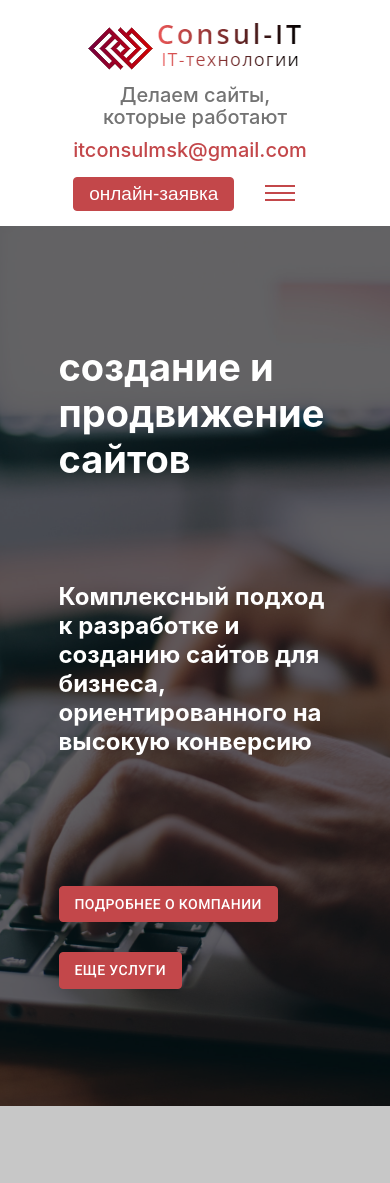
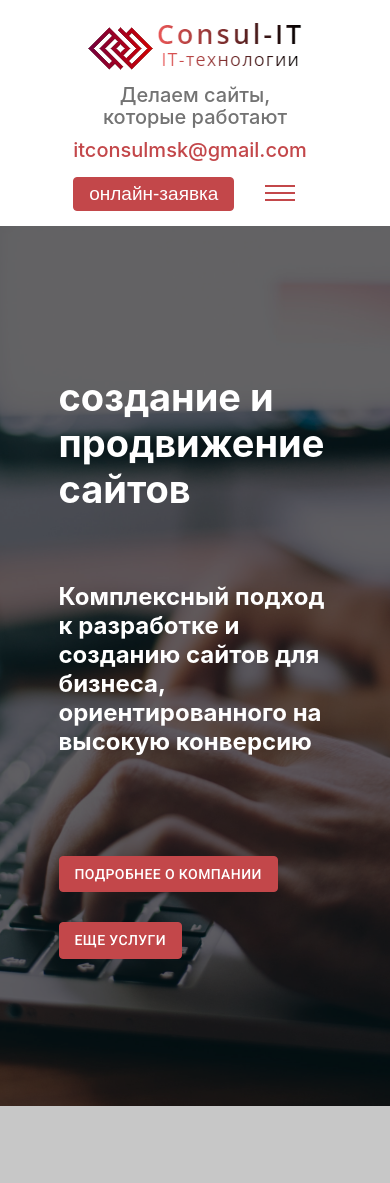
Before and after one commit to itopweb11/it_company, a React (Create React App) app: page / in a window 390 px wide. Shown: the top 1183 px of the page. Built offline with nearby package versions, Linux system fonts and the light colour scheme; the HTML template or start-up script is replaced by a standard one.

Commit message:
Адаптив

```diff
--- a/src/scss/components/sharedMedia.scss
+++ b/src/scss/components/sharedMedia.scss
@@ -101,7 +101,7 @@
   }
 }
 
-@media screen and (max-width: 456px) {
+@media screen and (max-width: 460px) {
   .header__desc {
     max-width: 200px!important;
     text-align: center;
@@ -221,11 +221,11 @@
   }
 
   .mainContent__subtitle {
-    margin-top: 100px !important;
+    margin-top: 70px !important;
   }
 
   .mainContent__buttons {
-    margin-top: 100px !important;
+    margin-top: 70px !important;
   }
 
   .mainBlocks {
```
Also changed, not shown: 1 other file (tests, documents, lock files or other folders).
